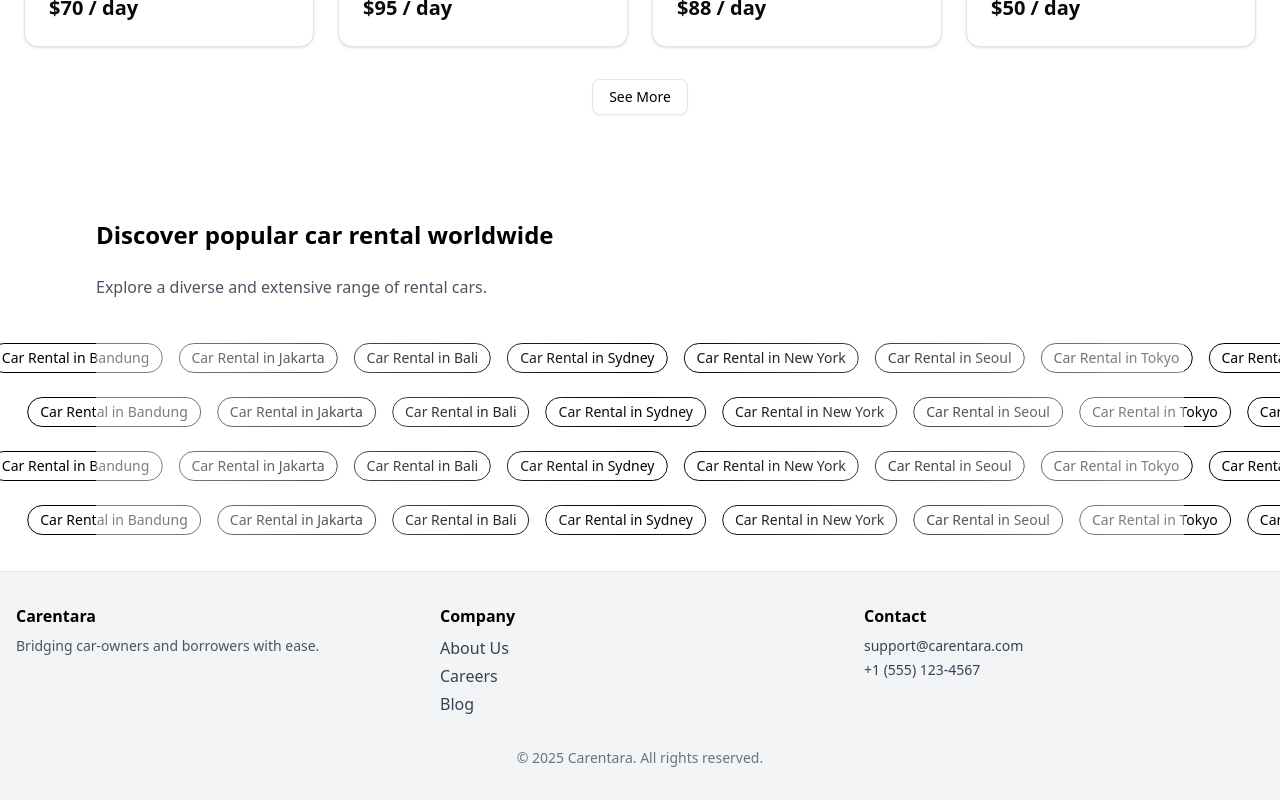
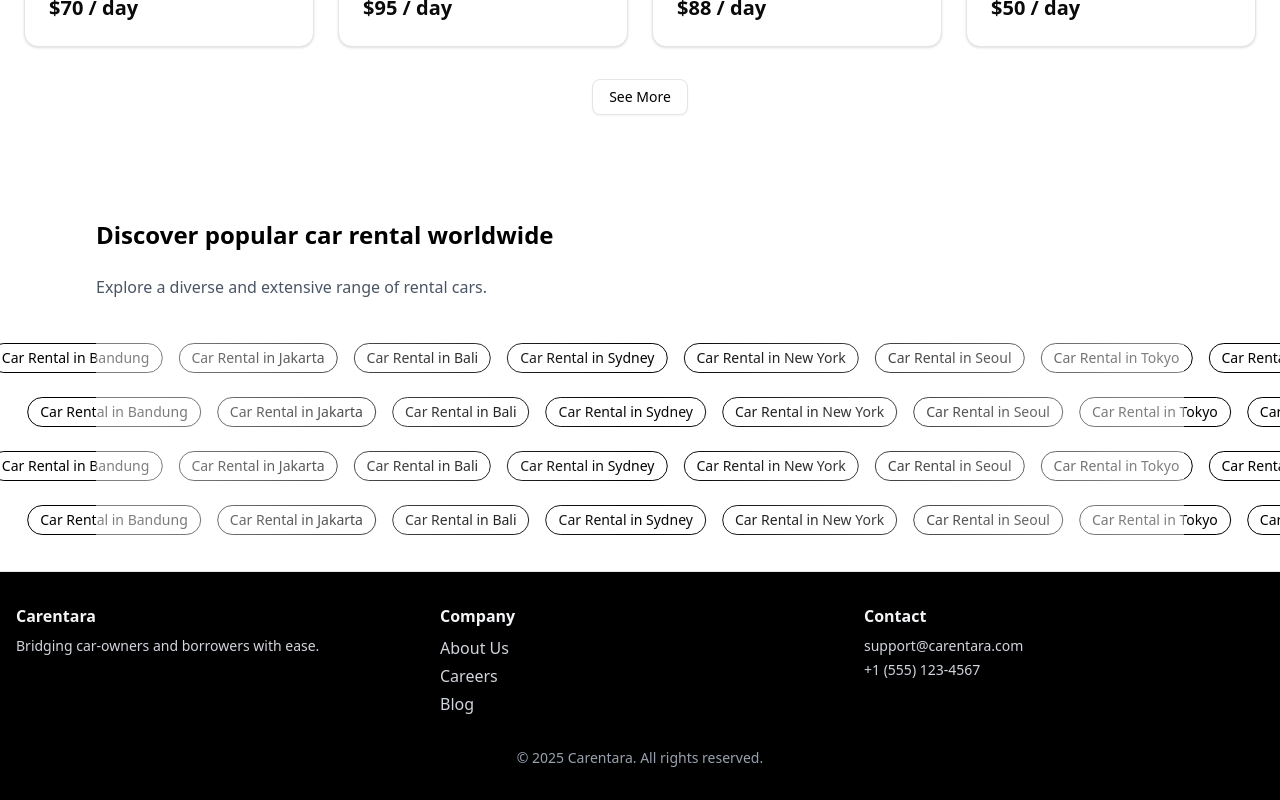
Before and after one commit to PutuRivan/frontend-carentara, a Next.js app: page / in a window 1280 px wide. Shown: the part 1658-2458 px from the top of the page. Built offline with nearby package versions, Linux system fonts and the light colour scheme.

Commit message:
Creating BentoSection + Update Footer coloring

```diff
--- a/src/components/base/footer.tsx
+++ b/src/components/base/footer.tsx
@@ -3,20 +3,20 @@ import Link from 'next/link'
 
 export function Footer() {
   return (
-    <footer className="w-full bg-gray-100 border-t border-gray-200 py-8">
+    <footer className="w-full bg-black border-t border-gray-200 py-8">
       <div className="max-w-7xl mx-auto px-4 grid grid-cols-1 md:grid-cols-3 gap-6">
         {/* About */}
         <div>
-          <h3 className="font-semibold mb-2">Carentara</h3>
-          <p className="text-sm text-gray-600">
+          <h3 className="font-semibold mb-2 text-gray-100">Carentara</h3>
+          <p className="text-sm text-gray-300">
             Bridging car-owners and borrowers with ease.
           </p>
         </div>
 
         {/* Links */}
         <div>
-          <h4 className="font-semibold mb-2">Company</h4>
-          <ul className="space-y-1 text-gray-700">
+          <h4 className="font-semibold mb-2 text-gray-100">Company</h4>
+          <ul className="space-y-1 text-gray-300">
             <li><Link href="/about">About Us</Link></li>
             <li><Link href="/careers">Careers</Link></li>
             <li><Link href="/blog">Blog</Link></li>
@@ -25,15 +25,15 @@ export function Footer() {
 
         {/* Contact */}
         <div>
-          <h4 className="font-semibold mb-2">Contact</h4>
-          <ul className="space-y-1 text-gray-700 text-sm">
+          <h4 className="font-semibold mb-2 text-gray-100">Contact</h4>
+          <ul className="space-y-1 text-gray-300 text-sm">
             <li>support@carentara.com</li>
             <li>+1 (555) 123-4567</li>
           </ul>
         </div>
       </div>
 
-      <div className="mt-8 text-center text-sm text-gray-500">
+      <div className="mt-8 text-center text-sm text-gray-400">
         &copy; {new Date().getFullYear()} Carentara. All rights reserved.
       </div>
     </footer>
```
Also changed, not shown: src/components/section/BentoSection.tsx (added).
